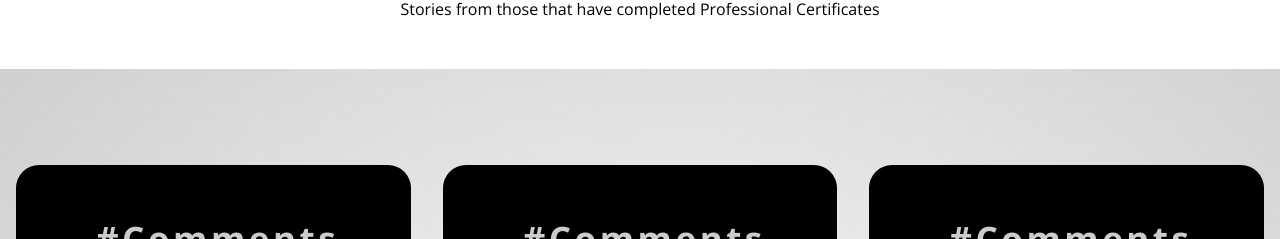
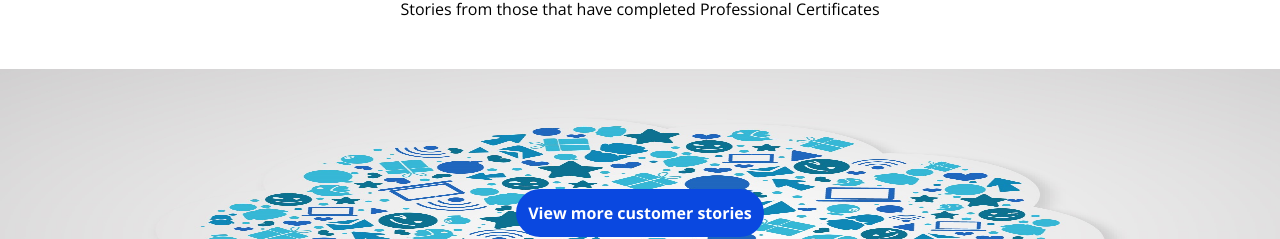
Before and after one commit to FrontEndDevo/NeuraLearnAcademy, a React (Vite) app: page / in a window 1280 px wide. Shown: the part 3050-3289 px from the top of the page. Built offline with nearby package versions, Linux system fonts and the light colour scheme.

Commit message:
Changed the iteration of cardData and CategoriesData from .map to .forEach

```diff
--- a/src/components/FeaturesSection/FeaturesSection.jsx
+++ b/src/components/FeaturesSection/FeaturesSection.jsx
@@ -52,7 +52,7 @@ const FeaturesSection = () => {
       >
         <div className="container">
           <div className="grid grid-cols-1 pb-10 sm:grid-cols-2 md:grid-cols-2 xl:grid-cols-3 place-items-center">
-            {cardData.map((card, index) => {
+            {cardData.forEach((card, index) => {
               return (
                 <>
                   <div key={index} className="p-4">
--- a/src/components/TopCategories/TopCategories.jsx
+++ b/src/components/TopCategories/TopCategories.jsx
@@ -53,7 +53,7 @@ function TopCategories() {
           Top Categories
         </h3>
         <ul className="grid grid-cols-2 md:grid-cols-3 xl:grid-cols-4 gap:0 ">
-          {CategoriesData.map((item, index) => {
+          {CategoriesData.forEach((item, index) => {
             return (
               <>
                 <li key={index} className="my-2 md:my-5">
```
